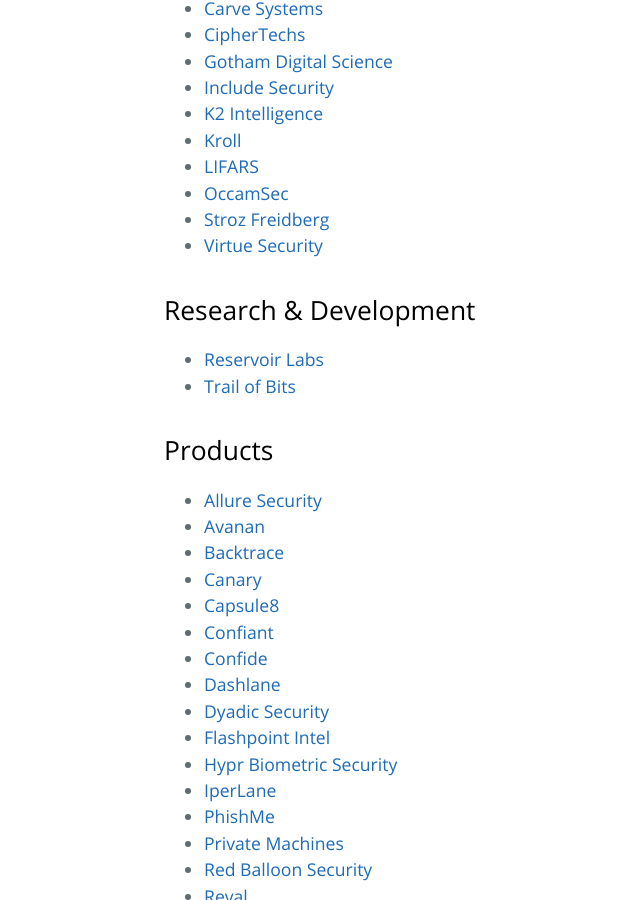
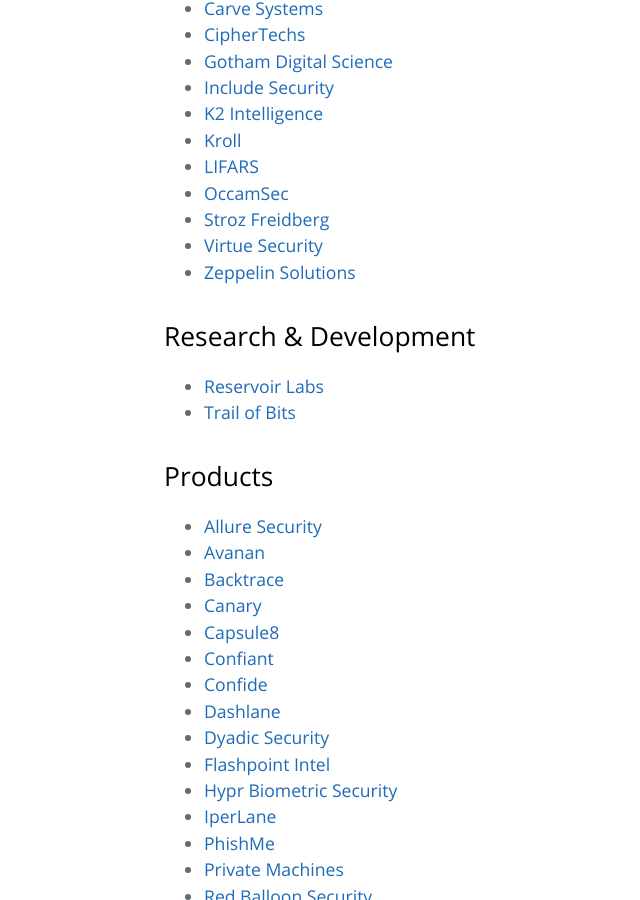
Before and after one commit to trailofbits/nyc-infosec, a Jekyll site: the page built from companies.md, in a window 1280 px wide and 900 px high, scrolled down 501 px. Shown: the whole window, without its empty margins (60-700 px from the left). Built offline with Jekyll 4.4.1, drawn with Linux system fonts in a browser that asks for light colours; our own code applies the rules of GitHub Pages for plain Markdown files.

Commit message:
Update companies.md

```diff
--- a/companies.md
+++ b/companies.md
@@ -20,6 +20,7 @@
 * [OccamSec](http://www.occamsec.com)
 * [Stroz Freidberg](https://www.strozfriedberg.com/)
 * [Virtue Security](https://www.virtuesecurity.com/)
+* [Zeppelin Solutions](https://zeppelin.solutions/)
 
 ## Research & Development
 
```
